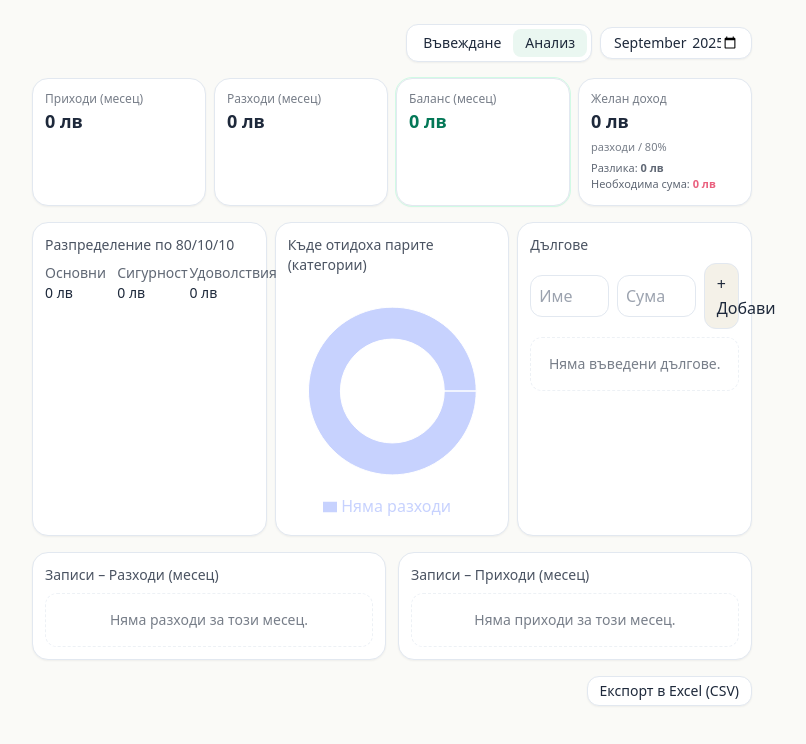
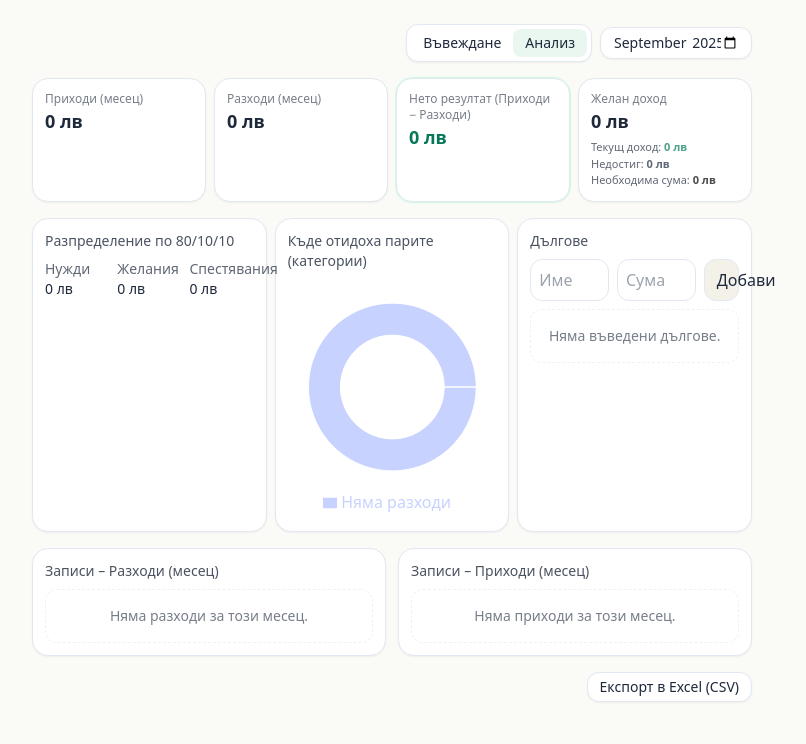
Before and after one commit to emmy649/finance-801010, a React (Vite) app: page / in a window 1280 px wide. Both pictures are taken after a click on the button "Анализ". Shown: the top 744 px of the page, without its empty margins (248-1054 px from the left). Built offline with nearby package versions, Linux system fonts and the light colour scheme.

Commit message:
Подобрена версия

```diff
--- a/src/components/FinanceLight801010.tsx
+++ b/src/components/FinanceLight801010.tsx
@@ -21,7 +21,7 @@ const defaultState = (() => {
     incomes: [] as Income[],
     expenses: [] as Expense[],
     categories: [
-      "Жилище", "Храна", "Транспорт", "Сметки", "Здраве", "Облекло", "Дом/Хоби", "Други",
+      "Дом", "Храна", "Транспорт", "Сметки", "Здраве", "Облекло", "Хоби", "Други",
       "Образование", "Пътуване", "Кафе/Навън", "Подаръци",
     ],
     debts: [] as Debt[],
@@ -187,7 +187,7 @@ export default function FinanceLight801010() {
                 </select>
                 <input placeholder="Бележка (по желание)" value={expNote} onChange={e=>setExpNote(e.target.value)} className="col-span-2 sm:col-span-1 rounded-xl border border-slate-200 px-2 py-2 text-[16px] w-full min-w-0" />
                 <input type="number" inputMode="decimal" placeholder="Сума" value={expAmount} onChange={e=>setExpAmount(Number(e.target.value))} className="col-span-1 rounded-xl border border-slate-200 px-2 py-2 text-[16px] w-full min-w-0" />
-                <button type="button" onClick={addExpense} className="col-span-1 rounded-xl border border-slate-200 bg-[#f4f1e8] px-3 py-2 text-[16px] hover:bg-[#eee9dc] w-full">+ Добави</button>
+                <button type="button" onClick={addExpense} className="col-span-1 rounded-xl border border-slate-200 bg-[#f4f1e8] px-3 py-2 text-[16px] hover:bg-[#eee9dc] w-full">Добави</button>
               </div>
             </Card>
 
@@ -196,7 +196,7 @@ export default function FinanceLight801010() {
                 <input type="date" value={incDate} onChange={e=>setIncDate(e.target.value)} className="col-span-2 rounded-xl border border-slate-200 px-2 py-2 text-[16px] w-full min-w-0" />
                 <input placeholder="Етикет" value={incLabel} onChange={e=>setIncLabel(e.target.value)} className="col-span-2 sm:col-span-2 rounded-xl border border-slate-200 px-2 py-2 text-[16px] w-full min-w-0" />
                 <input type="number" inputMode="decimal" placeholder="Сума" value={incAmount} onChange={e=>setIncAmount(Number(e.target.value))} className="col-span-1 rounded-xl border border-slate-200 px-2 py-2 text-[16px] w-full min-w-0" />
-                <button type="button" onClick={addIncome} className="col-span-1 rounded-xl border border-slate-200 bg-[#eaf7f1] px-3 py-2 text-[16px] hover:bg-[#ddf1e7] w-full">+ Добави</button>
+                <button type="button" onClick={addIncome} className="col-span-1 rounded-xl border border-slate-200 bg-[#eaf7f1] px-3 py-2 text-[16px] hover:bg-[#ddf1e7] w-full">Добави</button>
               </div>
             </Card>
           </section>
@@ -206,26 +206,29 @@ export default function FinanceLight801010() {
         {tab==='analytics' && (
           <section className="grid gap-4 min-w-0">
             {/* Summary */}
-            <div className="grid grid-cols-2 gap-2 sm:grid-cols-4 min-w-0">
+           <div className="grid grid-cols-2 gap-2 sm:grid-cols-4 min-w-0">
               <Summary label="Приходи (месец)" value={totalInc} />
               <Summary label="Разходи (месец)" value={totalExp} />
-              <Summary label="Баланс (месец)" value={balance} tone={balance>=0?"pos":"neg"} />
-              <Summary label="Желан доход" value={desiredIncome} hint={`разходи / 80%`}>
-                <div className="mt-1 text-[11px] opacity-70">
-                  Разлика: <b className={`${desiredDiff>0?'text-rose-600':desiredDiff<0?'text-emerald-600':''}`}>{round2(desiredDiff)} {CURRENCY}</b>{" "}
-                  {desiredDiff>0? "(недостига)" : desiredDiff<0? "(излишък)" : ""}
-                  <br/>Необходима сума: <b className="text-rose-600">{round2(requiredExtra)} {CURRENCY}</b>
-                </div>
-              </Summary>
+              <Summary label="Нето резултат (Приходи − Разходи)" value={balance} tone={balance>=0?"pos":"neg"} />
+              <Summary label="Желан доход" value={desiredIncome}>
+            <div className="mt-1 text-[11px] opacity-70">
+                Текущ доход: <b className="text-emerald-700">{round2(totalInc)} {CURRENCY}</b>
+             <br/>
+                 Недостиг: <b className={`${desiredDiff>0?'text-rose-600':desiredDiff<0?'text-emerald-600':''}`}>
+                  {round2(desiredDiff)} {CURRENCY}
+            </b> {desiredDiff>0? "(за да покриеш модела)" : desiredDiff<0? "(излишък)" : ""}
+             <br/>
+                 Необходима сума: <b className="text-black">{round2(requiredExtra)} {CURRENCY}</b>
             </div>
-
+             </Summary>
+               </div>
             {/* 80/10/10 + Donut + Debts */}
             <div className="grid grid-cols-1 sm:grid-cols-3 gap-2 min-w-0">
               <TinyCard title="Разпределение по 80/10/10">
                 <div className="grid grid-cols-3 gap-2 text-sm">
-                  <div><div className="opacity-70">Основни</div><div className="font-medium">{round2(sNeeds)} {CURRENCY}</div></div>
-                  <div><div className="opacity-70">Сигурност</div><div className="font-medium">{round2(sInvest)} {CURRENCY}</div></div>
-                  <div><div className="opacity-70">Удоволствия</div><div className="font-medium">{round2(sFun)} {CURRENCY}</div></div>
+                  <div><div className="opacity-70">Нужди</div><div className="font-medium">{round2(sNeeds)} {CURRENCY}</div></div>
+                  <div><div className="opacity-70">Желания</div><div className="font-medium">{round2(sInvest)} {CURRENCY}</div></div>
+                  <div><div className="opacity-70">Спестявания</div><div className="font-medium">{round2(sFun)} {CURRENCY}</div></div>
                 </div>
               </TinyCard>
 
@@ -235,7 +238,7 @@ export default function FinanceLight801010() {
                 <div className="grid grid-cols-5 gap-2 items-center mb-2">
                   <input placeholder="Име" value={debtName} onChange={e=>setDebtName(e.target.value)} className="col-span-2 rounded-xl border border-slate-200 px-2 py-2 text-[16px] w-full min-w-0"/>
                   <input type="number" inputMode="decimal" placeholder="Сума" value={debtAmount} onChange={e=>setDebtAmount(Number(e.target.value))} className="col-span-2 rounded-xl border border-slate-200 px-2 py-2 text-[16px] w-full min-w-0"/>
-                  <button type="button" onClick={addDebt} className="col-span-1 rounded-xl border border-slate-200 bg-[#f4f1e8] px-3 py-2 text-[16px] hover:bg-[#eee9dc] w-full">+ Добави</button>
+                  <button type="button" onClick={addDebt} className="col-span-1 rounded-xl border border-slate-200 bg-[#f4f1e8] px-3 py-2 text-[16px] hover:bg-[#eee9dc] w-full">Добави</button>
                 </div>
                 {(!debts || (debts as Debt[]).length===0) ? (
                   <Empty>Няма въведени дългове.</Empty>
@@ -319,7 +322,7 @@ export default function FinanceLight801010() {
                       <thead>
                         <tr className="text-left text-xs opacity-60">
                           <th className="py-1 whitespace-nowrap">Дата</th>
-                          <th className="py-1 whitespace-nowrap">Етикет</th>
+                          <th className="py-1 whitespace-nowrap">Категория</th>
                           <th className="py-1 text-right whitespace-nowrap">Сума</th>
                           <th></th>
                         </tr>
```
